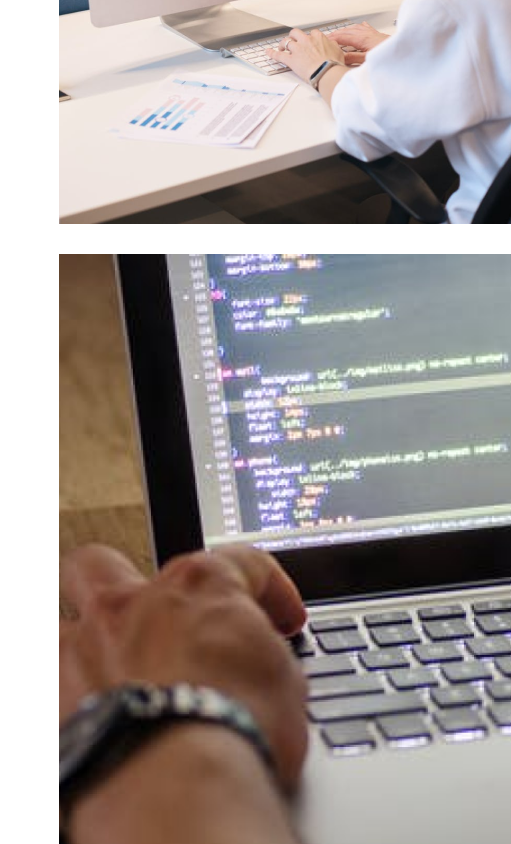
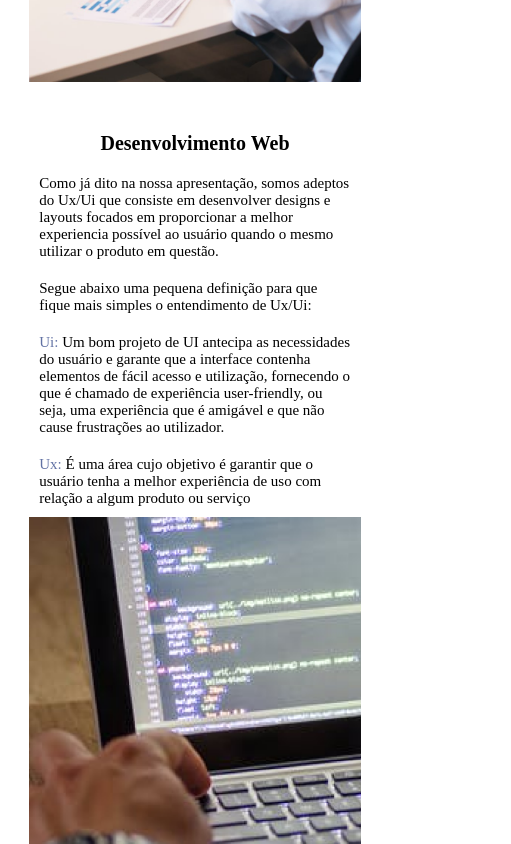
Before and after one commit to Code-Comunity/PortfolioCode, a Next.js app: page /Habilidades in a window 390 px wide. Shown: the part 880-1724 px from the top of the page, 511 px wide, since content can reach past the window. Built offline with nearby package versions, Linux system fonts and the light colour scheme.

Commit message:
Add responsividade a pag home e habilidades

```diff
--- a/src/components/RightNav.tsx
+++ b/src/components/RightNav.tsx
@@ -20,9 +20,10 @@ const Ul = styled.ul<{open: boolean}>`
     right: 0;
     height: 100vh;
     width: 300px;
-    padding-top: 3.5rem;
     transition: transform 0.3s ease-in-out;
     display: flex;
+    justify-content: center;
+    align-items: center;
 
     a{
       text-decoration: none;
@@ -36,18 +37,18 @@ const RightNav = ({ open }) => {
     <Ul open={open}>
 
         <li>
-          <Link href="/home" >Inicio</Link>
+          <Link href="/Home" >Inicio</Link>
         </li>
         <li>
-          <Link href="/Empresa" > Habilidades </Link>
+          <Link href="/Habilidades" > Habilidades </Link>
         </li>
 
         <li>
-          <Link href="/showroom" > Trabalhos</Link>
+          <Link href="/Trabalhos" > Trabalhos</Link>
         </li>
 
         <li>
-           <Link href="/Preventiva"> Sobre </Link>
+           <Link href="/Sobre"> Sobre </Link>
         </li>
 
     </Ul>
--- a/src/pages/Habilidades.tsx
+++ b/src/pages/Habilidades.tsx
@@ -5,7 +5,7 @@ import Head from 'next/head'
 import Nav from '../components/NavComp'
 
 import { Container } from '../styles/pages/HomeStyled'
-import { Content, ContentSides } from '../styles/pages/HabilidadesStyled'
+import { Content, ContentBot, ContentSides } from '../styles/pages/HabilidadesStyled'
 
 import ImgRight1 from '../assets/1.png'
 import ImgLeft1 from '../assets/2.png'
@@ -43,7 +43,7 @@ const Habilidades: React.FC = () => {
                             height={677}
                         />
                     </ContentSides>
-
+                    <ContentBot>
                         <ContentSides>
                             <Image
                                 src={ImgLeft1}
@@ -67,6 +67,7 @@ const Habilidades: React.FC = () => {
                                 <span>Ux:</span> É uma área cujo objetivo é garantir que o usuário tenha a melhor experiência de uso com relação a algum produto ou serviço
                             </p>
                         </ContentSides>
+                    </ContentBot>
                </Content>
             </Container>
         </>
--- a/src/pages/_document.tsx
+++ b/src/pages/_document.tsx
@@ -36,7 +36,7 @@ export default class MyDocument extends Document {
           <meta charSet="utf-8" />
           <link rel="preconnect" href="https://fonts.gstatic.com" />
           <link href="https://fonts.googleapis.com/css2? família=JetBrains+Mono:wght@100&display=swap" rel="stylesheet" />
-          <meta name="viewport" content="width=device-width, initial-scale=1.0"></meta>
+
         </Head>
         <body>
           <Main />
--- a/src/styles/components/NavStyled.ts
+++ b/src/styles/components/NavStyled.ts
@@ -1,7 +1,7 @@
 import styled from 'styled-components'
 
 export const NavContainer = styled.div`
-    width: 100vw;
+    width: 100%;
     height: 40px;
     position: fixed;
     box-shadow: 0px 1px 0px rgba(0, 0, 0, 0.25);
@@ -17,6 +17,7 @@ export const NavContainer = styled.div`
 export const NavContent = styled.div`
     width: 70%;
     height: 100%;
+    max-width: 1000px;
 
     display: flex;
     justify-content: space-between;
@@ -36,7 +37,7 @@ export const NavLeft = styled.div`
 `
 export const NavRight = styled.div`
     height: 100%;
-    width: 40%;
+    width: 400px;
     text-decoration: none;
     color: #000;
 
--- a/src/styles/pages/HabilidadesStyled.ts
+++ b/src/styles/pages/HabilidadesStyled.ts
@@ -2,18 +2,41 @@ import styled from 'styled-components'
 
 export const Content = styled.div`
     width: 70%;
+    max-width: 1000px;
+    min-height: 100vh;
 
     display: flex;
     justify-content: space-between;
     flex-wrap: wrap;
 
+    @media (max-width: 768px) {
+        width: 100%;
+        flex-direction: column;
+        align-items: center;
+    }
+
 `
 
+export const ContentBot = styled.div`
+    width: 100%;
+    min-height: 100vh;
+    max-width: 1000px;
+    margin-top: 50px;
+
+    display: flex;
+    justify-content: space-between;
+    flex-wrap: wrap;
+
+    @media (max-width: 768px) {
+        flex-direction: column-reverse;
+        align-items: center;
+    }
+`
+
+
 export const ContentSides = styled.div`
-    width: 50%;
-    min-width: 452px;
+    width: 452px;
     height: 100%;
-    margin-bottom: 30px;
 
     display: flex;
     align-items: center;
@@ -33,4 +56,9 @@ export const ContentSides = styled.div`
     span{
         color: ${props => props.theme.colors.primary};
     }
+
+    @media (max-width: 768px) {
+        width: 85%;
+    }
+
 `
```
Lines whose indentation alone changed are shown as unchanged.
